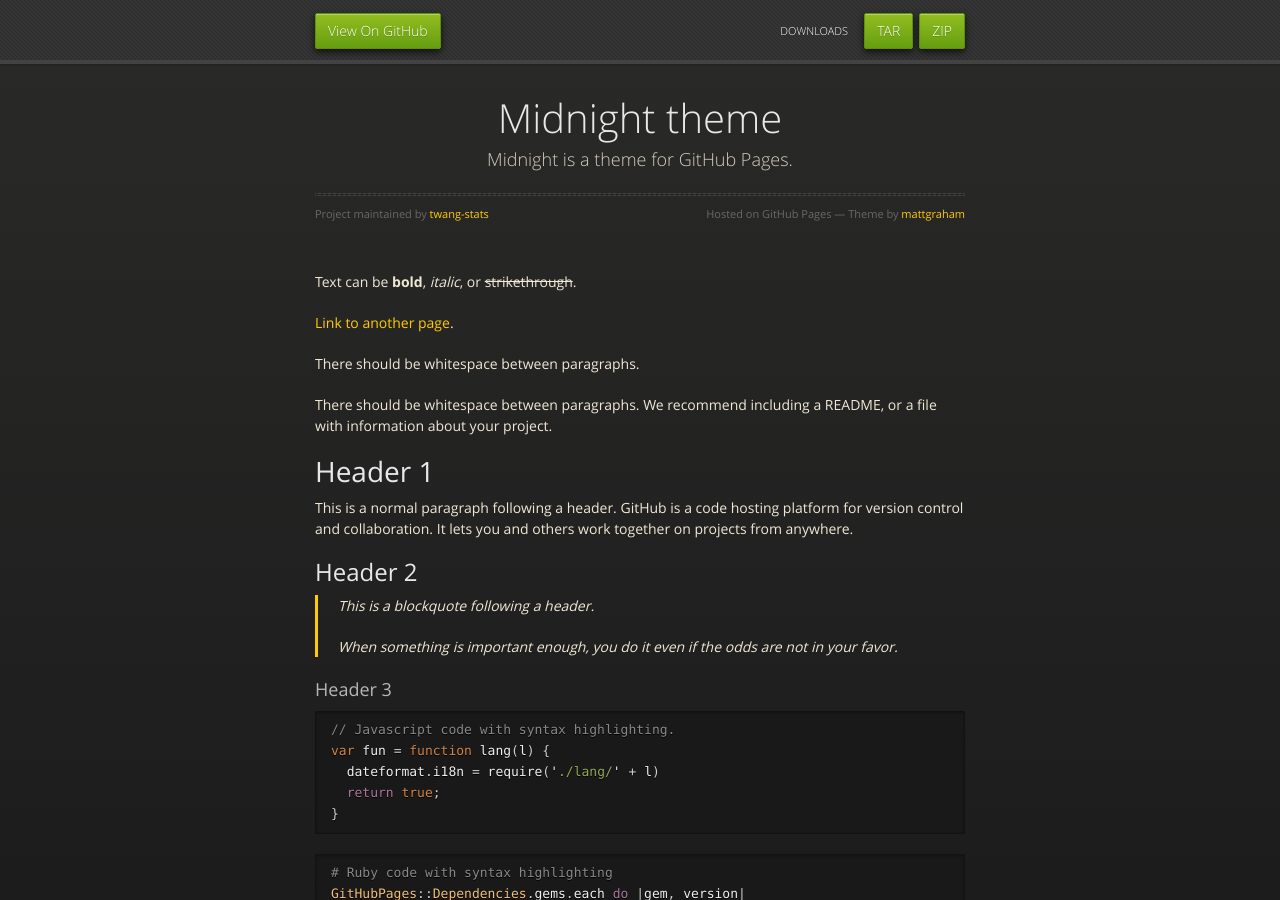
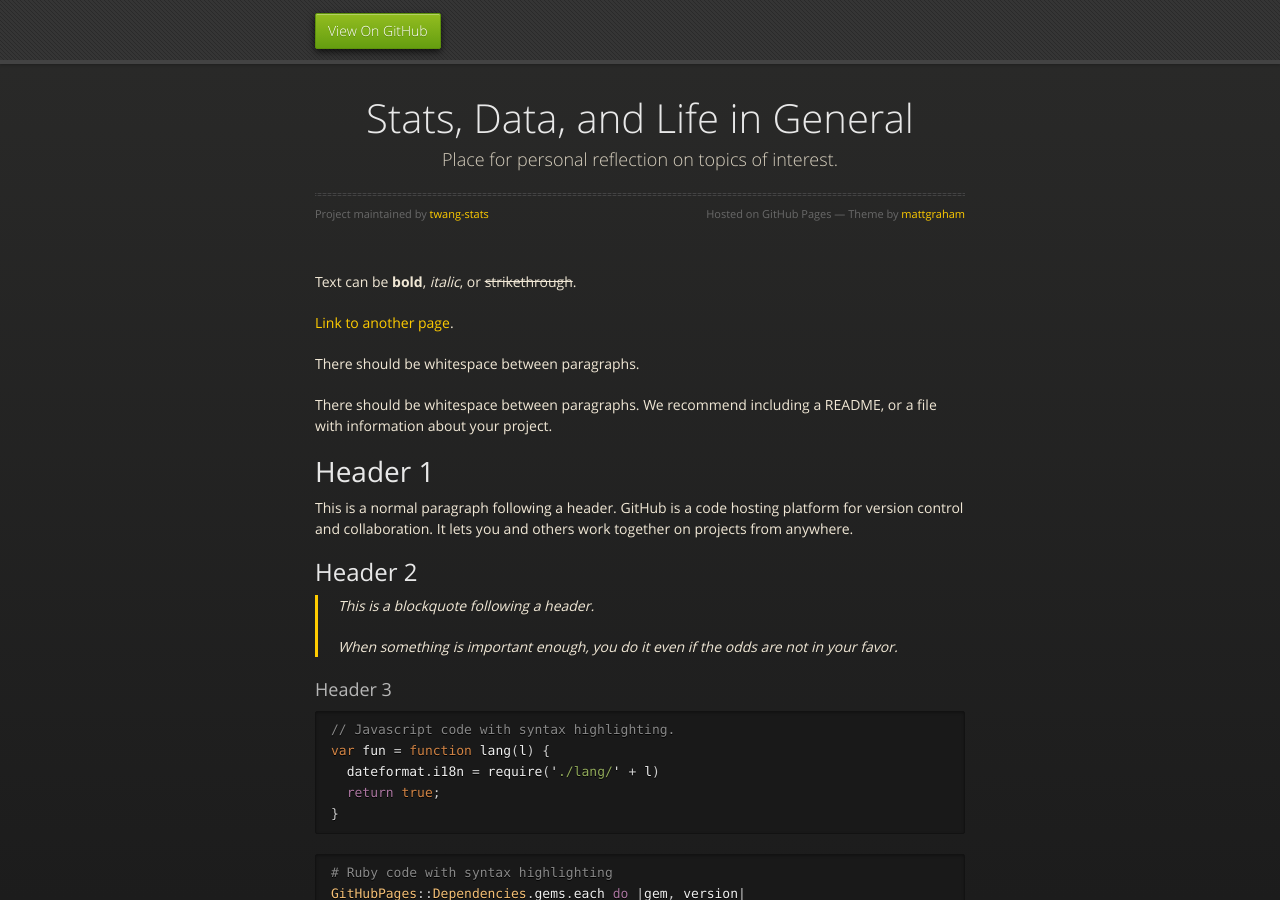
Before and after one commit to twang-stats/twang-stats.github.io, a Jekyll site: the page built from index.md, in a window 1280 px wide and 900 px high. Built offline with Jekyll 4.4.1, drawn with Linux system fonts in a browser that asks for light colours.

Commit message:
Update _config.yml
Let's try this and see how it works

```diff
--- a/_config.yml
+++ b/_config.yml
@@ -1,5 +1,11 @@
-title: Midnight theme
-description: Midnight is a theme for GitHub Pages.
-show_downloads: true
-google_analytics:
+# Site
+name: "twang-stats-thoughts"
+title: Stats, Data, and Life in General
+email: t.100101@gmail.com
+description: >-
+  Place for personal reflection on topics of interest.
+baseurl: ''
+google_analytics: ''
+disqus: ''
+github_username: twang-stats
 theme: jekyll-theme-midnight
```
